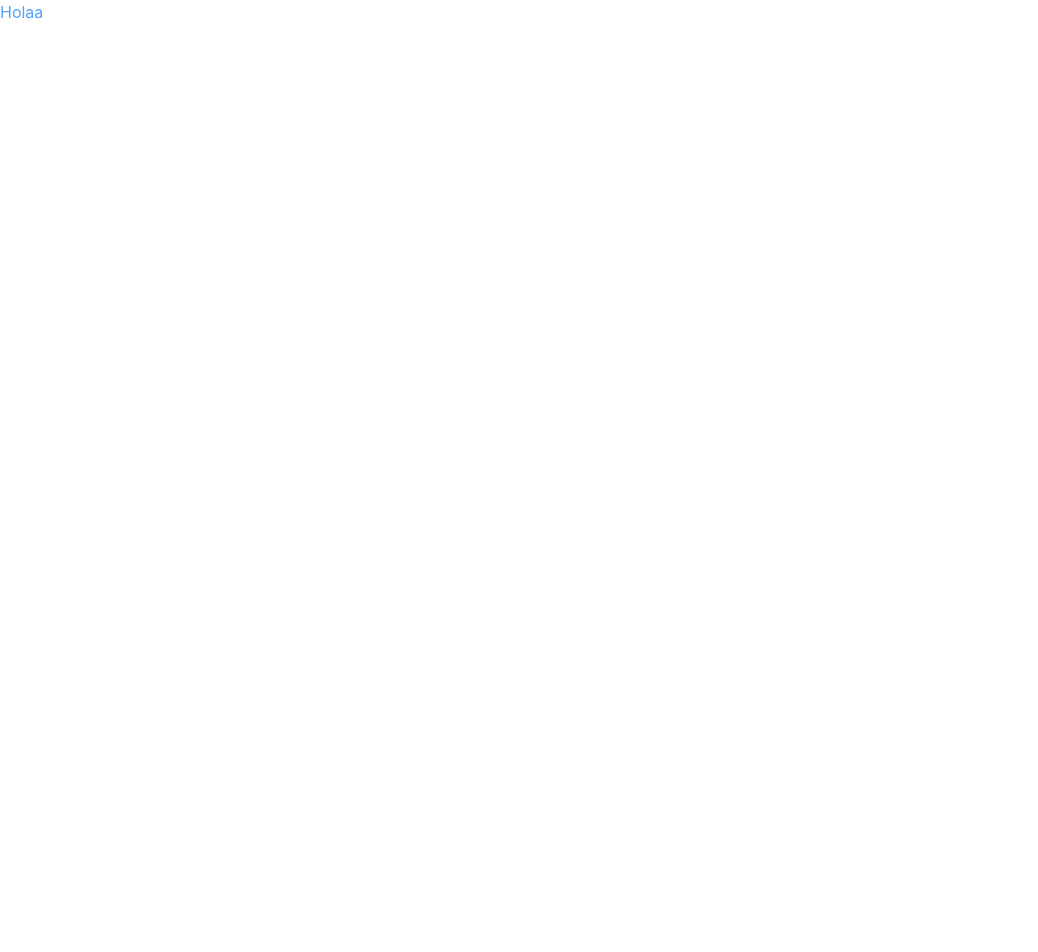
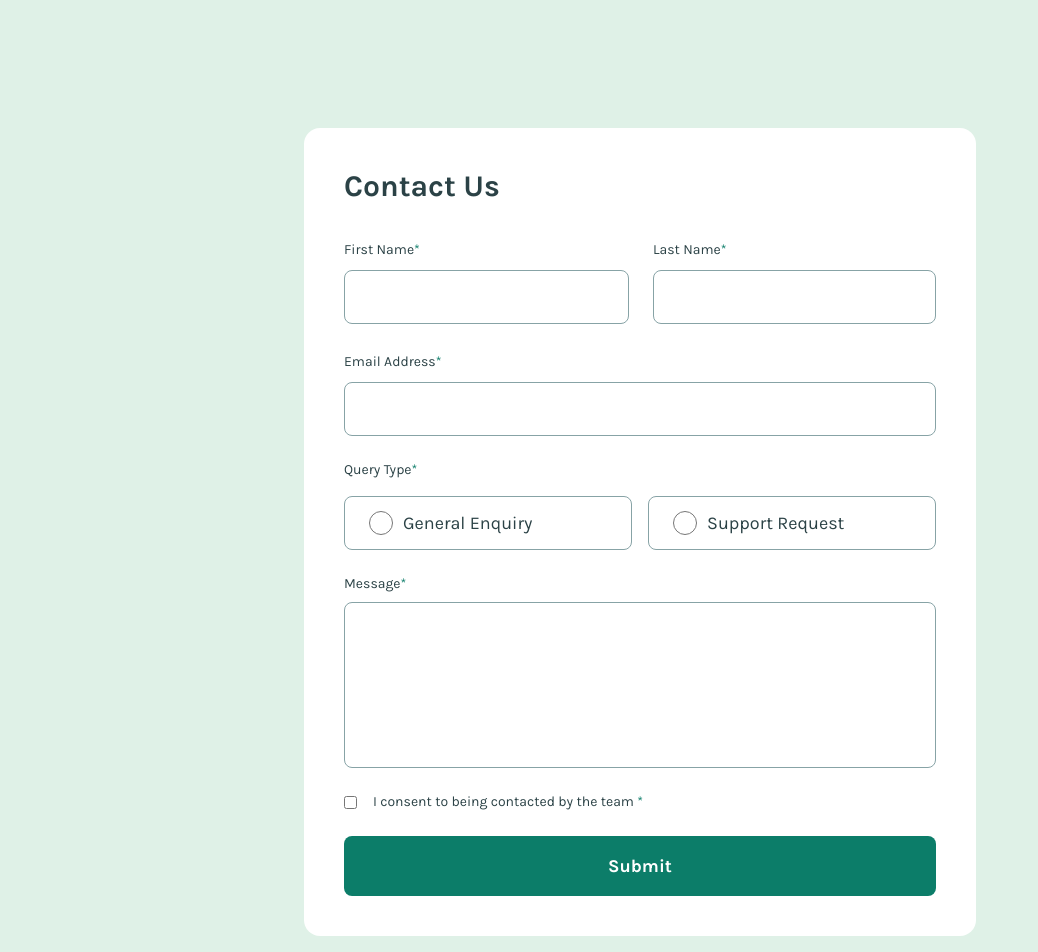
Before and after one commit to FranciscoRochaDev/Contact-Form, a React (Vite) app: page / in a window 1280 px wide. Shown: the top 952 px of the page, without its empty margins (0-1038 px from the left). Before the commit the page ends 800 px from the top, so only its background shows below. Built offline with nearby package versions, Linux system fonts and the light colour scheme.

Commit message:
feat/formulario-creado

```diff
--- a/src/App.tsx
+++ b/src/App.tsx
@@ -1,10 +1,16 @@
+import Form from "./components/Form"
+import Header from "./components/Header"
 
 function App() {
 
   return (
-    <>
-        <h1 className="text-blue-400">Holaa</h1>
-    </>
+    <div className="max-w-2xl w-full h-auto rounded-2xl m-auto bg-white
+        p-6 md:p-10 flex flex-col gap-8">
+        <Header />
+        <main>
+            <Form />
+        </main>
+    </div>
   )
 }
 
--- /dev/null
+++ b/src/components/ContactMethod.tsx
@@ -0,0 +1,24 @@
+
+type ContactMethodProps = {
+    contact: string,
+    value: string
+}
+
+export default function ContactMethod({ contact, value} : ContactMethodProps) {
+
+    return (
+        <label
+            className="w-full h-auto py-3 px-6 rounded-lg border border-grey-500
+            font-karla text-left text-lg text-grey-900 font-normal flex items-center gap-2.5"
+        >
+            <input
+                type="radio"
+                name="query"
+                value={value}
+                className="w-6 h-6 rounded-full border border-grey-500"
+            />
+            {contact}
+        </label>
+    )
+
+}
--- /dev/null
+++ b/src/components/Fields.tsx
@@ -0,0 +1,30 @@
+type FieldsProps = {
+    title: string,
+    name: string,
+    type: string
+}
+
+export default function Fields({ title, name ,type } : FieldsProps) {
+
+    return (
+        <div>
+            <label
+                htmlFor={name}
+                className="font-karla font-normal text-left text-sm text-grey-900"
+            >
+                {title}
+                <span className="text-sm text-left text-green-600 font-karla">
+                     *
+                </span>
+            </label>
+            <input
+                type={type}
+                name={name}
+                id={name}
+                className="w-full h-auto border border-grey-500 rounded-lg py-3 px-6 cursor-pointer mt-2.5
+                    font-karla font-medium text-left text-lg text-grey-900 focus:outline-none focus:border-green-600"
+            />
+        </div>
+    )
+
+}
--- /dev/null
+++ b/src/components/Form.tsx
@@ -0,0 +1,84 @@
+import ContactMethod from "./ContactMethod";
+import Fields from "./Fields";
+
+export default function Form() {
+
+    return (
+        <form className="flex flex-col gap-6">
+            <div className="flex flex-col gap-6 md:flex-row">
+                <Fields
+                    title="First Name"
+                    name="firstName"
+                    type="text"
+                />
+                <Fields
+                    title="Last Name"
+                    name="lastName"
+                    type="text"
+                />
+            </div>
+            <Fields
+                title="Email Address"
+                name="emailAddress"
+                type="text"
+            />
+            <div className="flex flex-col gap-4">
+                <p className="font-karla font-normal text-left text-sm text-grey-900">
+                    Query Type
+                    <span className="text-sm text-left text-green-600 font-karla">
+                        *
+                    </span>
+                </p>
+                <div className="flex flex-col md:flex-row items-center gap-4">
+                    <ContactMethod
+                        contact="General Enquiry"
+                        value="general"
+                    />
+                    <ContactMethod
+                        contact="Support Request"
+                        value="support"
+                    />
+                </div>
+            </div>
+            <div className="flex flex-col gap-2">
+                <label
+                    className="font-karla font-normal text-left text-sm text-grey-900"
+                    htmlFor="message"
+                >
+                    Message
+                    <span className="text-sm text-left text-green-600 font-karla">
+                        *
+                    </span>
+                </label>
+                <textarea
+                    className="w-full h-auto rounded-lg py-3 px-6 border border-grey-500 resize-none
+                    focus:outline-none focus:border-green-600 font-karla font-normal text-lg text-left text-grey-900"
+                    name="message"
+                    rows={5}
+                    id="message"
+                ></textarea>
+            </div>
+            <div className="flex items-center gap-4">
+                <input
+                    type="checkbox"
+                    id="terms"
+                />
+                <label
+                    htmlFor="terms"
+                    className="font-karla font-normal text-left text-sm text-grey-900"
+                >
+                    I consent to being contacted by the team
+                    <span className="text-sm text-left text-green-600 font-karla"> * </span>
+                </label>
+            </div>
+            <button
+                className="w-full h-auto py-4 px-10 rounded-lg border-none
+                bg-green-600 font-karla font-bold text-lg text-left text-white
+                flex items-center justify-center cursor-pointer hover:bg-green-800 transition-all"
+            >
+                Submit
+            </button>
+        </form>
+    )
+
+}
--- /dev/null
+++ b/src/components/Header.tsx
@@ -0,0 +1,10 @@
+
+export default function Header() {
+
+    return (
+        <h1 className="font-karla font-bold text-3xl text-left text-grey-900">
+            Contact Us
+        </h1>
+    )
+
+}
--- a/src/index.css
+++ b/src/index.css
@@ -13,9 +13,21 @@
 
     --color-green-200: hsl(148, 38%, 91%);
     --color-green-600: hsl(169, 82%, 27%);
+    --color-green-800: hsl(169, 82%, 14%);
 
     --color-grey-500: hsl(186, 15%, 59%);
     --color-grey-900: hsl(187, 24%, 22%);
 
     --font-karla: 'Karla';
 }
+
+body{
+    background-color: var(--color-green-200);
+    padding: 32px 16px;
+}
+
+@media(min-width: 768px){
+    body{
+        padding: 128px 0;
+    }
+}
```
